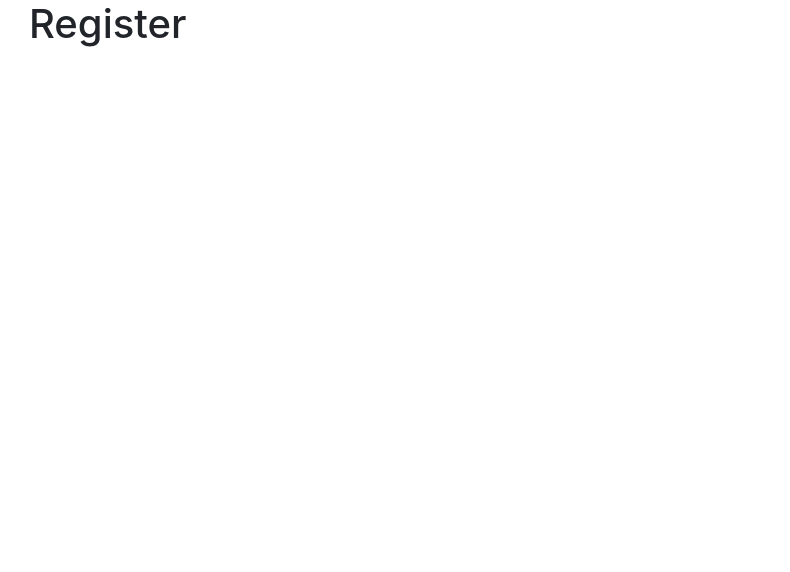
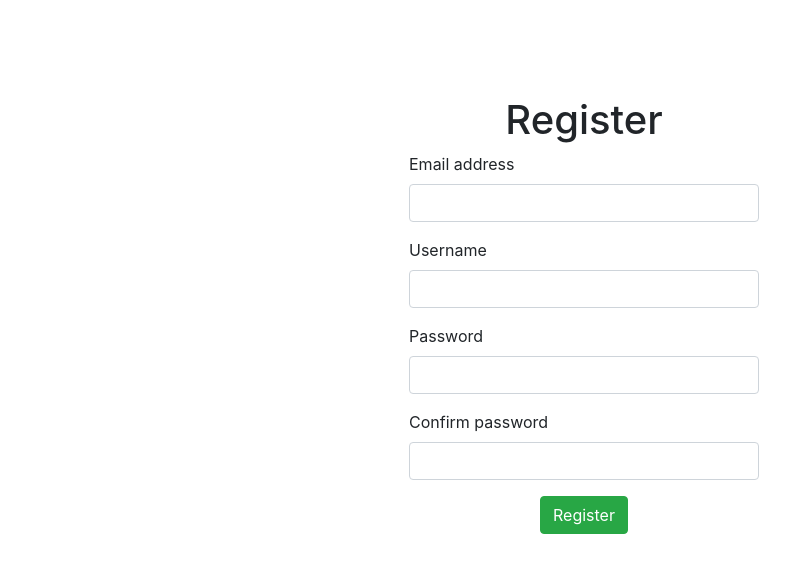
Before and after one commit to kiwagu/star-chat, a React (Create React App) app in the folder client/: page / in a window 1280 px wide. Shown: the top 572 px of the page, without its empty margins (56-846 px from the left). Built offline with nearby package versions, Linux system fonts and the light colour scheme; the HTML template or start-up script is replaced by a standard one.

Commit message:
ADDED: init register form

```diff
--- a/client/src/App.tsx
+++ b/client/src/App.tsx
@@ -1,14 +1,40 @@
 import React from 'react';
-import { Container, Row, Col } from 'react-bootstrap';
+import { Container, Row, Col, Form, Button } from 'react-bootstrap';
 
 import './App.scss';
 
 function App() {
   return (
-    <Container>
-      <Row>
-        <Col>
-          <h1>Register</h1>
+    <Container className="pt-5">
+      <Row className="bg-white py-5 justify-content-center">
+        <Col sm={8} md={6} lg={4}>
+          <h1 className="text-center">Register</h1>
+          <Form>
+            <Form.Group>
+              <Form.Label>Email address</Form.Label>
+              <Form.Control type="email" />
+            </Form.Group>
+
+            <Form.Group>
+              <Form.Label>Username</Form.Label>
+              <Form.Control type="text" />
+            </Form.Group>
+
+            <Form.Group>
+              <Form.Label>Password</Form.Label>
+              <Form.Control type="password" />
+            </Form.Group>
+
+            <Form.Group>
+              <Form.Label>Confirm password</Form.Label>
+              <Form.Control type="password" />
+            </Form.Group>
+            <div className="text-center">
+              <Button variant="success" type="submit">
+                Register
+              </Button>
+            </div>
+          </Form>
         </Col>
       </Row>
     </Container>
```
